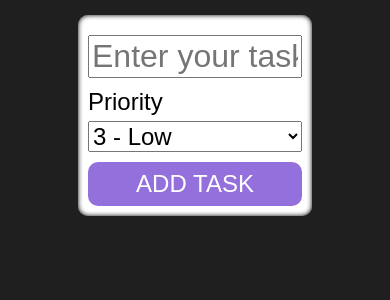
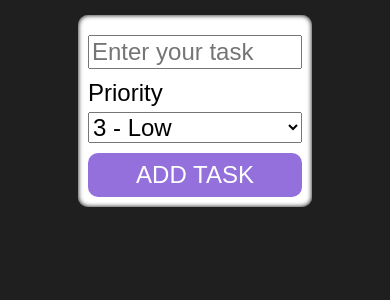
Before and after one commit to Majeev/React-To-Do-List, a React (Create React App) app: page / in a window 390 px wide. Shown: the top 300 px of the page. Built offline with nearby package versions, Linux system fonts and the light colour scheme; a web font is replaced by a local one.

Commit message:
fix:placeholder font-size fix while resizing

```diff
--- a/src/components/ListItem/ListItem.module.css
+++ b/src/components/ListItem/ListItem.module.css
@@ -81,5 +81,7 @@ option, label {
     .wrapper span {
         display: none;
     }
-
+    .itemInput{
+        font-size: 1.5rem;
+    }
 }
--- a/src/components/Todos/Todos.module.css
+++ b/src/components/Todos/Todos.module.css
@@ -23,6 +23,8 @@ li {
     margin: 30px 0;
     padding: 0 10px;
     width: 100%;
+    overflow: hidden;
+    white-space: nowrap;
 }
 
 .todoCard {
@@ -57,7 +59,7 @@ button {
 
 @media screen and (max-width: 768px) {
     li {
-        font-size: 1.2rem;
+        font-size: 1rem;
         padding: 1rem 10px;
     }
 }
```
